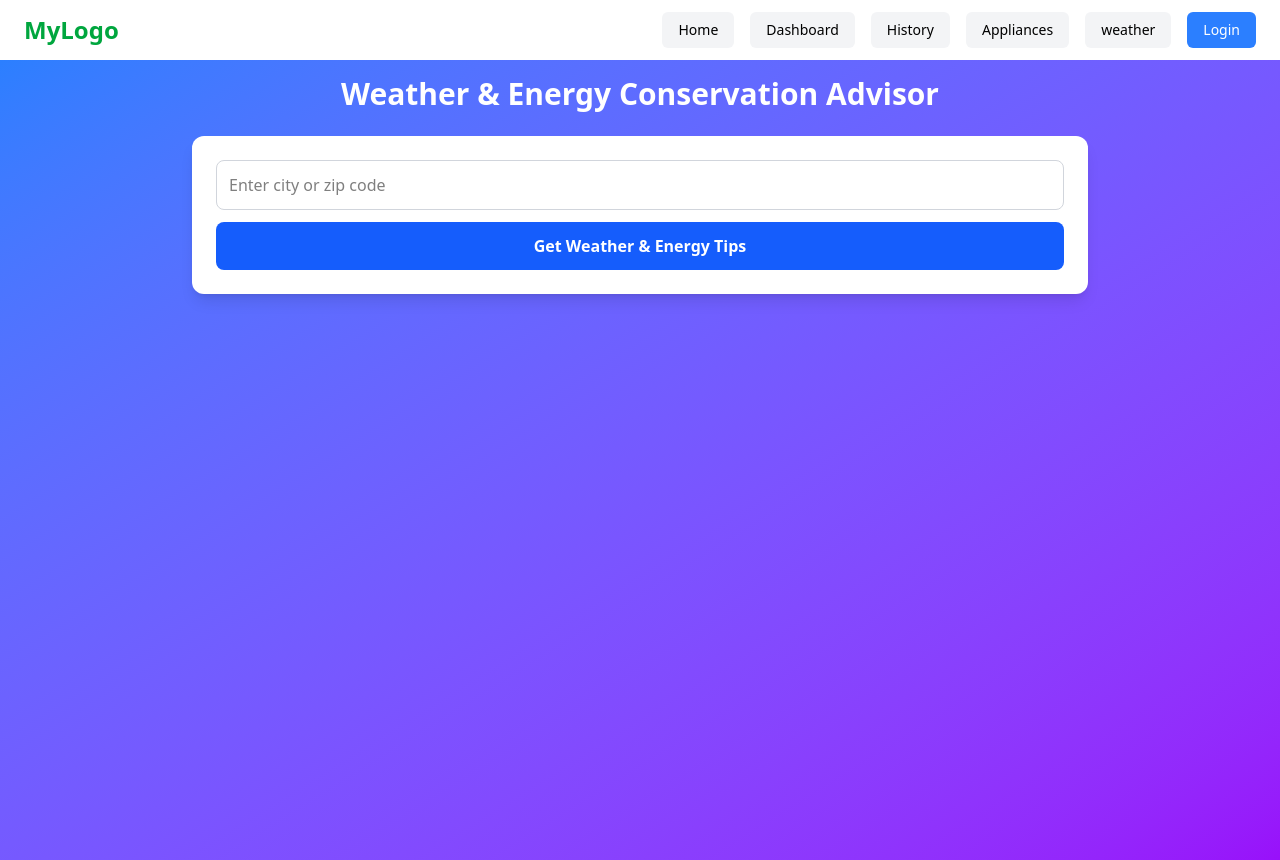
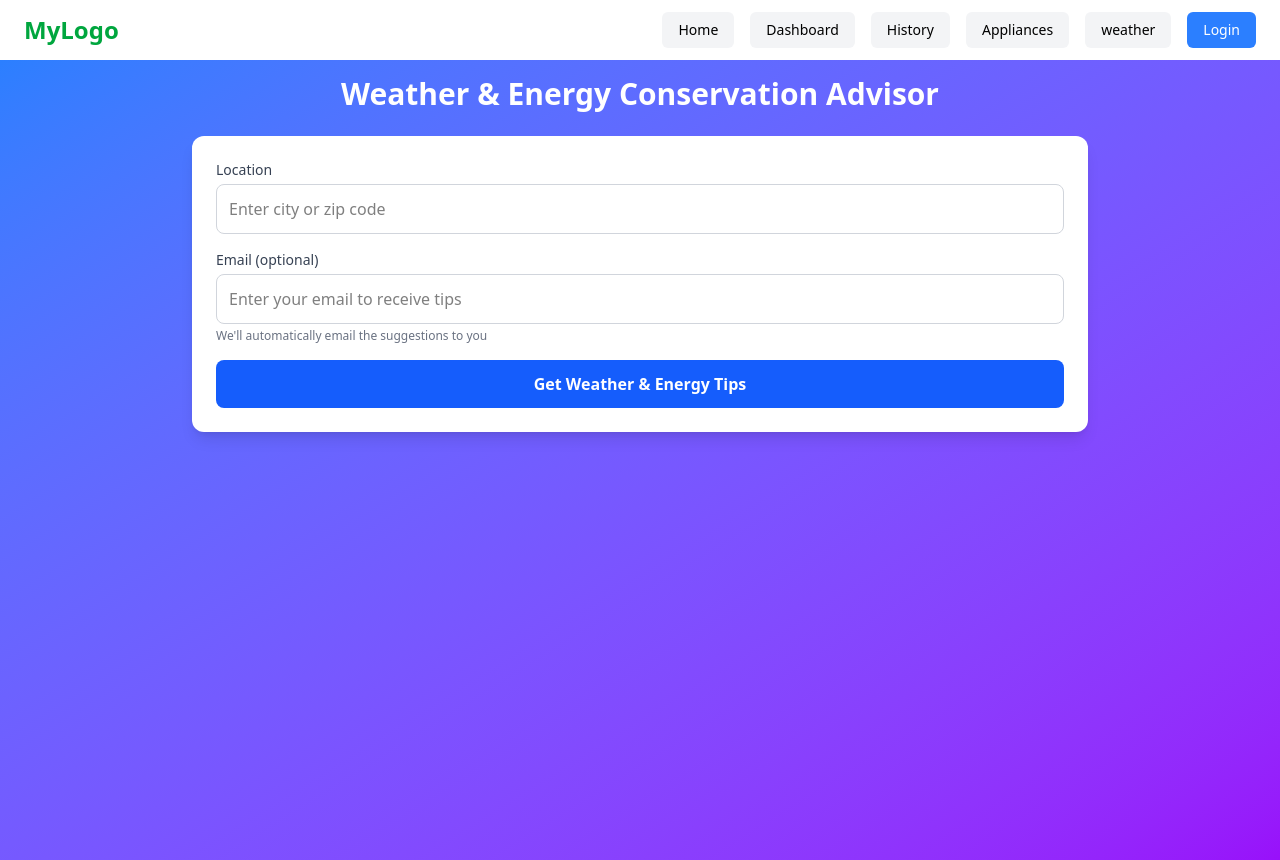
Before and after one commit to jaygur9977/Electricity, a React (Vite) app in the folder app/: page /wheather in a window 1280 px wide. Built offline with nearby package versions, Linux system fonts and the light colour scheme.

Commit message:
Update Wheather.jsx

```diff
--- a/app/src/components/Wheather.jsx
+++ b/app/src/components/Wheather.jsx
@@ -1,7 +1,6 @@
 import React, { useState } from 'react';
-import emailjs from 'emailjs-com';
+import emailjs from '@emailjs/browser';
 
-// Fallback suggestions for frontend use
 const FALLBACK_SUGGESTIONS = `
 • ☀️ Use blinds/curtains during peak sunlight - Reduces AC workload
 • 💨 Use natural ventilation when possible - Saves fan/AC energy
@@ -11,6 +10,7 @@ const FALLBACK_SUGGESTIONS = `
 
 const IntegratedApp = () => {
   const [location, setLocation] = useState('');
+  const [email, setEmail] = useState('');
   const [weatherData, setWeatherData] = useState(null);
   const [suggestions, setSuggestions] = useState('');
   const [loading, setLoading] = useState(false);
@@ -53,15 +53,20 @@ const IntegratedApp = () => {
       setUsingFallback(data.usingFallback || false);
       setApiStatus(data.cached ? 'Using cached data' : '');
 
-      // Only try to send email if we got real suggestions
-      if (!data.usingFallback) {
-        await sendEmail(data.suggestions);
+      // Automatically send email if email was provided
+      if (email) {
+        await sendEmail(data.suggestions || FALLBACK_SUGGESTIONS);
       }
     } catch (err) {
       console.error("Error:", err);
       setError(err.message || "Failed to get weather data");
       setSuggestions(FALLBACK_SUGGESTIONS);
       setUsingFallback(true);
+
+      // Try to send fallback suggestions if email was provided
+      if (email) {
+        await sendEmail(FALLBACK_SUGGESTIONS);
+      }
     } finally {
       setLoading(false);
     }
@@ -73,7 +78,7 @@ const IntegratedApp = () => {
         'service_blw3mjs',
         'template_l4z2ifn',
         {
-          to_email: 'jaygurjarband224@gmail.com',
+          to_email: email,
           subject: `Energy Tips for ${location} - ${new Date().toLocaleDateString()}`,
           message: suggestionText
         },
@@ -82,6 +87,7 @@ const IntegratedApp = () => {
       setEmailSent(true);
     } catch (error) {
       console.error('Email sending failed:', error);
+      // Don't show error to user - it's a background operation
     }
   };
 
@@ -106,7 +112,6 @@ const IntegratedApp = () => {
     return text.split('\n')
       .filter(line => line.trim())
       .map((line, i) => {
-        // Clean up the line and ensure consistent formatting
         const cleanedLine = line.replace(/^[•*-]\s*/, '').trim();
         return <p key={i} className="mb-2">• {cleanedLine}</p>;
       });
@@ -120,7 +125,9 @@ const IntegratedApp = () => {
         </h1>
 
         <div className="mb-6 bg-white bg-opacity-90 rounded-xl shadow-lg p-6">
-          <div className="relative">
+          <div className="space-y-4">
+            <div>
+              <label className="block text-sm font-medium text-gray-700 mb-1">Location</label>
               <input
                 type="text"
                 value={location}
@@ -131,10 +138,25 @@ const IntegratedApp = () => {
                 disabled={loading}
               />
             </div>
+
+            <div>
+              <label className="block text-sm font-medium text-gray-700 mb-1">Email (optional)</label>
+              <input
+                type="email"
+                value={email}
+                onChange={(e) => setEmail(e.target.value)}
+                placeholder="Enter your email to receive tips"
+                className="w-full p-3 border border-gray-300 rounded-lg focus:outline-none focus:ring-2 focus:ring-blue-500"
+                disabled={loading}
+              />
+              <p className="text-xs text-gray-500 mt-1">We'll automatically email the suggestions to you</p>
+            </div>
+          </div>
+
           <button
             onClick={getWeatherAndSuggestions}
             disabled={loading}
-            className={`w-full mt-3 p-3 rounded-lg font-bold text-white transition-all ${
+            className={`w-full mt-4 p-3 rounded-lg font-bold text-white transition-all ${
               loading ? 'bg-blue-400' : 'bg-blue-600 hover:bg-blue-700 hover:-translate-y-0.5'
             }`}
           >
```
Lines whose indentation alone changed are shown as unchanged.
